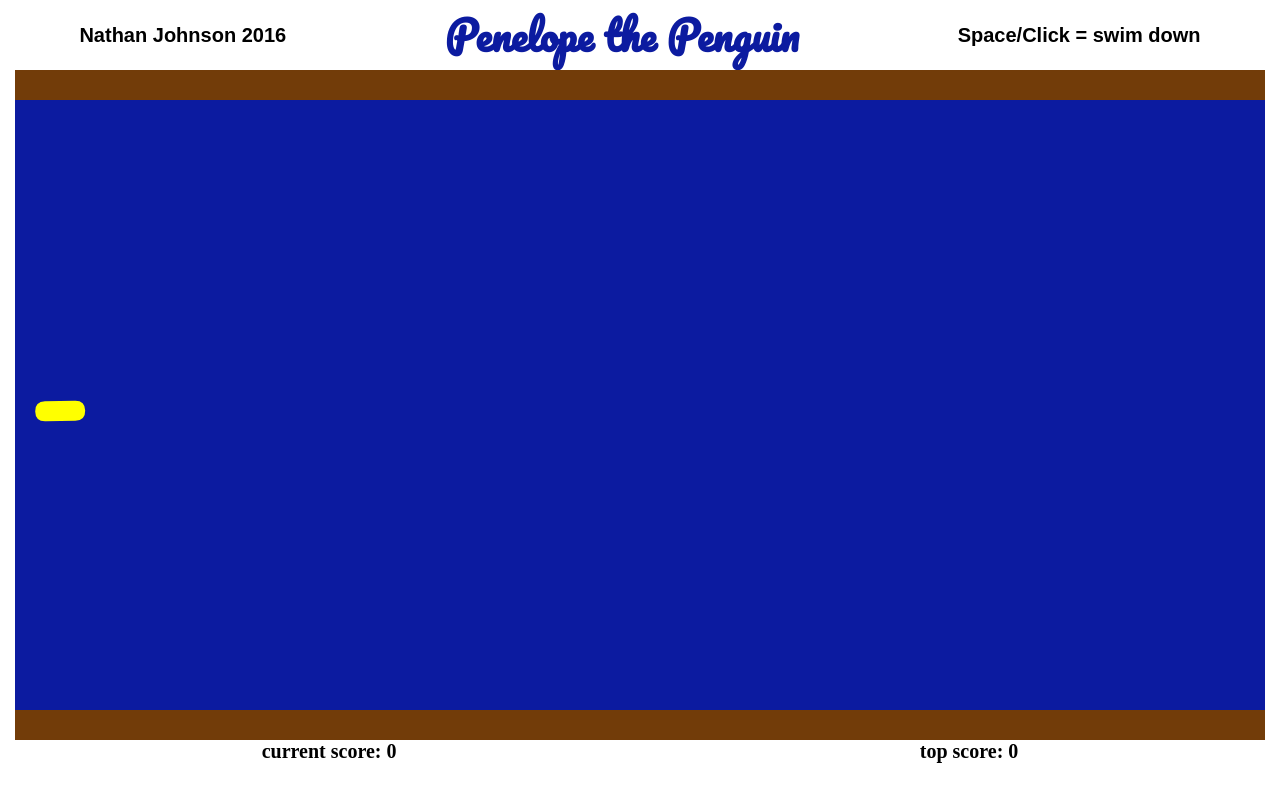
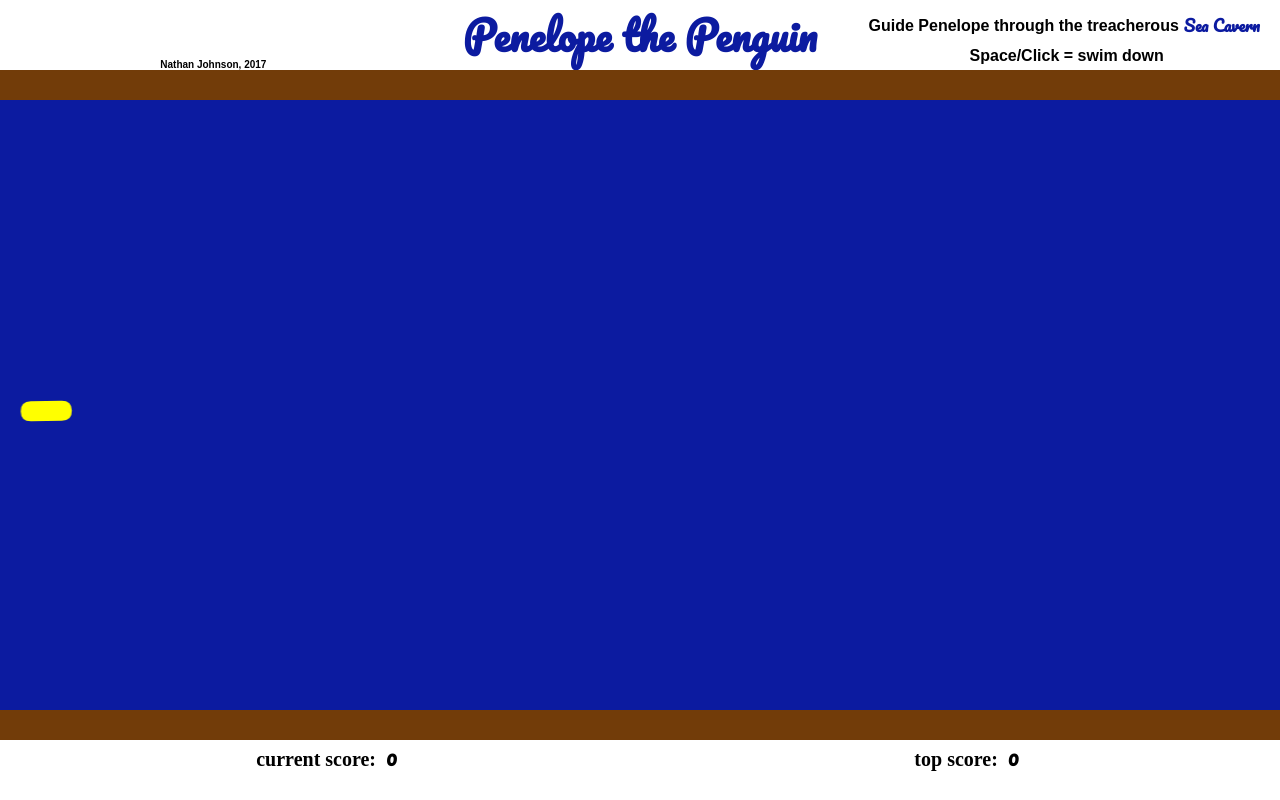
Before and after one commit to NateDawg90/DragonFlyz, a website with bundled scripts: page index.html in a window 1280 px wide. Built offline with nearby package versions, Linux system fonts and the light colour scheme.

Commit message:
Add picture

```diff
--- a/bundle.js
+++ b/bundle.js
@@ -86,7 +86,7 @@
 
 
 	// module
-	exports.push([module.id, "* {\n  padding: 0; margin: 0;\n}\n\nbody {\n  display: flex;\n  flex-direction: column;\n}\n\n#by {\n  font-size: 20px;\n  font-weight: bold;\n  font-family: sans-serif;\n  color: black;\n}\n\n#controls {\n  font-size: 20px;\n  font-weight: bold;\n  font-family: sans-serif;\n  color: black;\n}\n\n#header {\n  display: flex;\n  justify-content: space-around;\n  align-items: center;\n\n}\n\n#title {\n  font-size: 40px;\n  font-weight: bold;\n  color: #0C1BA0;\n  font-family: 'Pacifico';\n}\n#myCanvas {\n  background: blue;\n  /*display: block;*/\n  display: flex;\n  flex-direction: column;\n  margin: 0 auto;\n}\n\ndiv {\n  color: red;\n}\n\n#scorecontainer {\n  display: flex;\n  justify-content: space-around;\n}\n\n#scorecontainer * {\n  font-weight: bold;\n  color: black;\n  font-size: 20px;\n}\n", ""]);
+	exports.push([module.id, "* {\n  padding: 0; margin: 0;\n}\n\nbody {\n  display: flex;\n  flex-direction: column;\n}\n\nstrong {\n  text-decoration: italic;\n  font-weight: bolder;\n  color: #0C1BA0;\n  margin: 5px;\n  padding-bottom: 3px;\n  font-family: 'Pacifico';\n  /*align-self: center;*/\n}\n\n#by {\n  font-size: 10px;\n  font-weight: bold;\n  font-family: sans-serif;\n  color: black;\n  align-self: flex-end;\n  margin-left: auto;\n}\n\n#controls {\n  /*font-size: 16px;*/\n  font-weight: bold;\n  font-family: sans-serif;\n}\n\n#description {\n  display: flex;\n  flex-direction: column;\n  align-items: center;\n  margin-right: auto;\n}\n\n#desc-body {\n  font-weight: bold;\n  font-family: sans-serif;\n  display: flex;\n  align-items: center;\n}\n\n#header {\n  display: flex;\n  /*justify-content: space-around;*/\n  align-items: center;\n\n}\n\n#header > * {\n  flex: 1;\n  display: flex;\n  justify-content: center;\n}\n\n#title {\n  font-size: 40px;\n  font-weight: bold;\n  color: #0C1BA0;\n  font-family: 'Pacifico';\n  justify-content: center;\n}\n#myCanvas {\n  background: blue;\n  /*display: block;*/\n  width: 100%;\n  height: 670px;\n  display: flex;\n  flex-direction: column;\n  margin: 0 auto;\n}\n\n#scorecontainer {\n  display: flex;\n  justify-content: space-around;\n}\n\n#scorecontainer * {\n  font-weight: bold;\n  color: black;\n  font-size: 20px;\n}\n", ""]);
 
 	// exports
 
@@ -767,6 +767,8 @@
 	            if (gameRunning === false) {
 	                startGame();
 	            }
+	        } else if (e.keycode == 80) {
+	            pause();
 	        }
 	    }
 
@@ -1023,6 +1025,21 @@
 	    }
 	}
 
+	function pause() {
+	    var prompt = confirm("You paused the game, click 'OK' to continue your game");
+
+	    if (prompt == false) {
+	        //Didn't click on OK
+	        pause();
+	    }
+
+	    return;
+	}
+
+	// var ReDopause = function() {
+	//    pause();
+	// }
+	//
 	function endGame() {
 
 	    // condition : if the current score is higher than the top score, set it
--- a/index.html
+++ b/index.html
@@ -9,9 +9,15 @@
 <body>
 
 <div id='header'>
-  <p id='by'>Nathan Johnson 2016</p>
+  <p id='by'>Nathan Johnson, 2017</p>
   <p id='title'>Penelope the Penguin</p>
-  <p id='controls'>Space/Click = swim down</p>
+  <div id='description'>
+    <div id='desc-body'>
+      <p>Guide Penelope through the treacherous</p>
+      <strong>Sea Cavern</strong>
+    </div>
+    <p id='controls'>Space/Click = swim down</p>
+  </div>
 </div>
 <canvas id="myCanvas" width="1250" height="670">
   <canvas id="penguin"></canvas>
--- a/style.css
+++ b/style.css
@@ -7,25 +7,56 @@ body {
   flex-direction: column;
 }
 
+strong {
+  text-decoration: italic;
+  font-weight: bolder;
+  color: #0C1BA0;
+  margin: 5px;
+  padding-bottom: 3px;
+  font-family: 'Pacifico';
+  /*align-self: center;*/
+}
+
 #by {
-  font-size: 20px;
+  font-size: 10px;
   font-weight: bold;
   font-family: sans-serif;
   color: black;
+  align-self: flex-end;
+  margin-left: auto;
 }
 
 #controls {
-  font-size: 20px;
+  /*font-size: 16px;*/
   font-weight: bold;
   font-family: sans-serif;
-  color: black;
+}
+
+#description {
+  display: flex;
+  flex-direction: column;
+  align-items: center;
+  margin-right: auto;
+}
+
+#desc-body {
+  font-weight: bold;
+  font-family: sans-serif;
+  display: flex;
+  align-items: center;
 }
 
 #header {
   display: flex;
-  justify-content: space-around;
+  /*justify-content: space-around;*/
   align-items: center;
 
+}
+
+#header > * {
+  flex: 1;
+  display: flex;
+  justify-content: center;
 }
 
 #title {
@@ -33,17 +64,16 @@ body {
   font-weight: bold;
   color: #0C1BA0;
   font-family: 'Pacifico';
+  justify-content: center;
 }
 #myCanvas {
   background: blue;
   /*display: block;*/
+  width: 100%;
+  height: 670px;
   display: flex;
   flex-direction: column;
   margin: 0 auto;
-}
-
-div {
-  color: red;
 }
 
 #scorecontainer {
```
Also changed, not shown: README.md, assets/game_screen.png (added), assets/penguin.png (deleted), lib/game.js.
